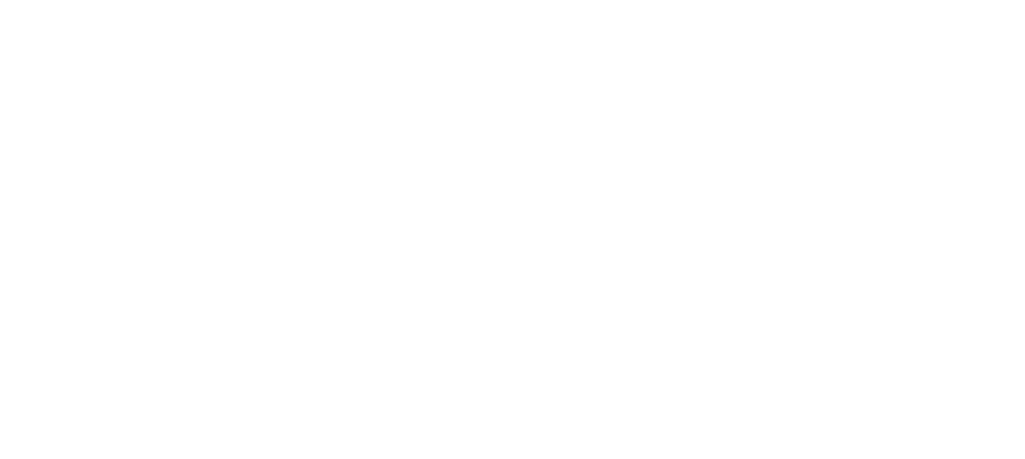
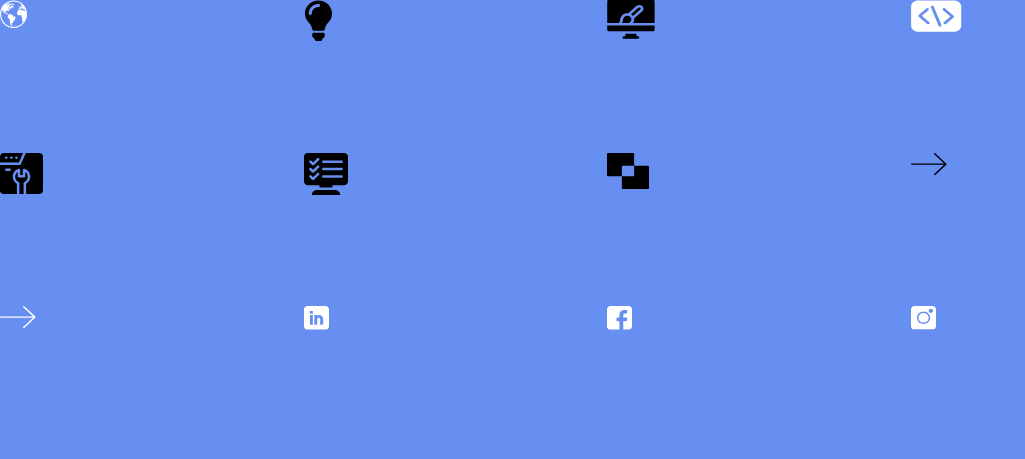
Before and after one commit to terminal25/BB, a website: page index.html in a window 1280 px wide. Shown: the whole page, without its empty margins (0-1025 px from the left). Drawn offline with nearby package versions, Linux system fonts and the light colour scheme; files that its build step writes are made by us from their sources.

Commit message:
initial setap

```diff
--- a/index.html
+++ b/index.html
@@ -3,9 +3,47 @@
 <head>
   <meta charset="UTF-8">
   <meta name="viewport" content="width=device-width, initial-scale=1.0">
+  <link rel="stylesheet" href="dist/index.css">
   <title>BB</title>
 </head>
 <body>
 
+  <svg>
+    <use href="assets/sprites.svg#globe-icon"/>
+  </svg>
+  <svg>
+    <use href="assets/sprites.svg#lap-icon"/>
+  </svg>
+  <svg>
+    <use href="assets/sprites.svg#disin-icon"/>
+  </svg>
+  <svg>
+    <use href="assets/sprites.svg#develop-icon"/>
+  </svg>
+  <svg>
+    <use href="assets/sprites.svg#maint-icon"/>
+  </svg>
+  <svg>
+    <use href="assets/sprites.svg#test-icon"/>
+  </svg>
+  <svg>
+    <use href="assets/sprites.svg#integ-icon"/>
+  </svg>
+  <svg>
+    <use href="assets/sprites.svg#vector-icon"/>
+  </svg>
+  <svg>
+    <use href="assets/sprites.svg#vector-white-icon"/>
+  </svg>
+  <svg>
+    <use href="assets/sprites.svg#linkedin-icon"/>
+  </svg>
+  <svg>
+    <use href="assets/sprites.svg#facebook-icon"/>
+  </svg>
+  <svg>
+    <use href="assets/sprites.svg#insta-icon"/>
+  </svg>
+
 </body>
 </html>
--- /dev/null
+++ b/styles/_importer.scss
@@ -0,0 +1,3 @@
+@forward 'reset';
+@forward 'global';
+@forward 'vars';
--- /dev/null
+++ b/styles/_reset.scss
@@ -0,0 +1,34 @@
+*{
+	padding: 0;
+	margin: 0;
+	border: 0;
+	}
+	*,*::before,*::after{
+		-moz-box-sizing: border-box;
+		-webkit-box-sizing: border-box;
+		box-sizing: border-box;
+	}
+	:focus,:active{outline:none;}
+	a:focus,:active{outline:none;}
+
+	nav,footer,header,aside{display: block;}
+	html,body{
+		height: 100%;
+		width: 100%;
+		font-size: 100%;
+		line-height: 1;
+		font-size: 14px;
+		-ms-text-size-adjust: 100%;
+		-moz-text-size-adjust: 100%;
+		-webkit-text-size-adjust: 100%;
+	}
+input,button,textarea{font-family: inherit;}
+
+input ::-ms-clear{display: none;}
+button{cursor: pointer;}
+button::-moz-focus-inner{padding: 0;border: 0;}
+a, a:visited{text-decoration: none;}
+a:hover{text-decoration: none;}
+ul li{list-style: none;}
+img{vertical-align: top;}
+h1,h2,h3,h4,h5,h6{font-size: inherit;font-weight: 400;}
--- /dev/null
+++ b/styles/_vars.scss
@@ -0,0 +1,3 @@
+
+
+$color_bg: #678FF2;
--- a/styles/index.scss
+++ b/styles/index.scss
@@ -0,0 +1,6 @@
+@use 'importer' as i;
+@use 'vars' as v;
+
+body {
+  background: v.$color_bg;
+}
```
Also changed, not shown: package.json (added, +19 -0 lines), assets/sprites.svg (added), styles/_global.scss (added), 2 other files.
